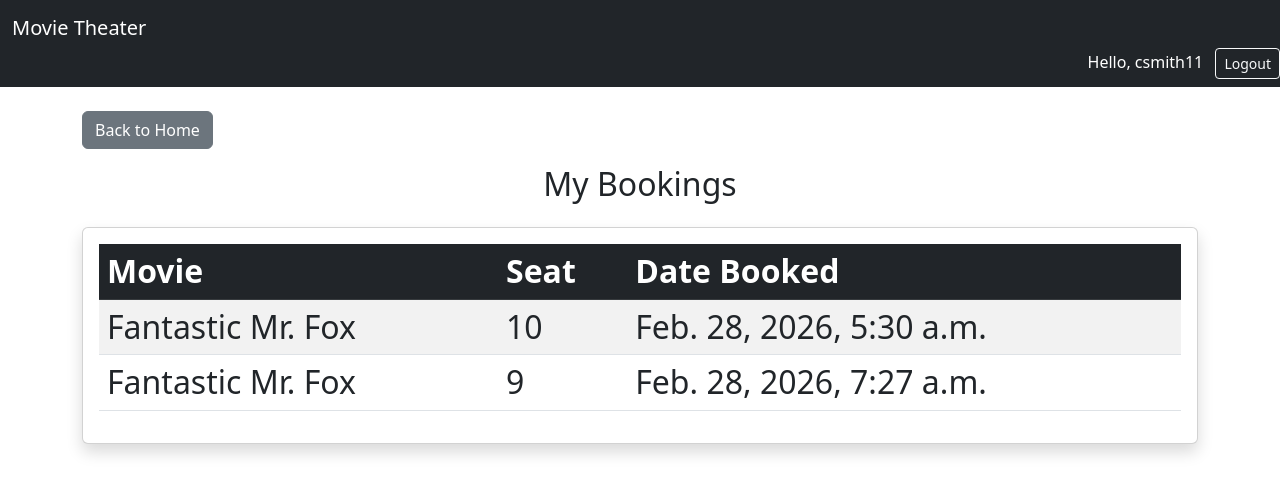
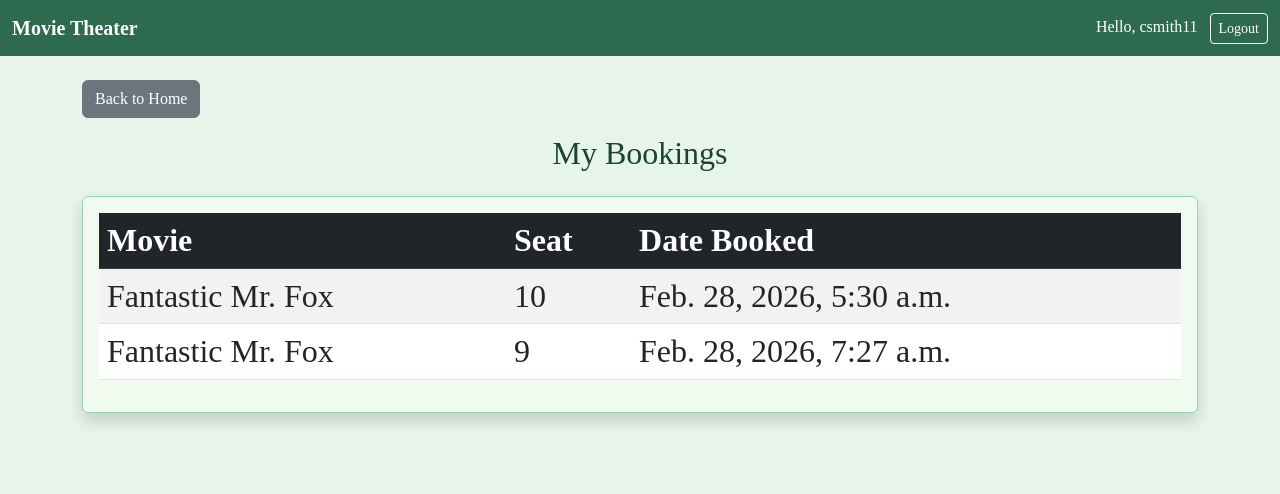
Before and after one commit to csmith0807/cs4300, a Django app: page /history/ in a window 1280 px wide. Shown: the top 494 px of the page. Run offline with Django 4.2, Linux system fonts and the light colour scheme; a user stored in the database is signed in; data comes from the database, SQL or seed files in the repository.

Commit message:
base html green theme

```diff
--- a/homework2/bookings/templates/bookings/base.html
+++ b/homework2/bookings/templates/bookings/base.html
@@ -1,25 +1,70 @@
 <!DOCTYPE html>
 <html>
     <head>
-    <style>
-        body {
-        background-color: #e6f4ea;   /* light green background */
-        color: #1b4332;              /* dark green text */
-        font-family: 'Times New Roman', Times, serif;
-    }
-    </style>
         <title>
             {% block title %}{% endblock %}
         </title>
+
         <link href="https://cdn.jsdelivr.net/npm/bootstrap@5.3.0/dist/css/bootstrap.min.css" rel="stylesheet">
+
+        <style>
+            body {
+                background-color: #e6f4ea;  /* light green background */
+                color: #1b4332;             /* dark green text */
+                font-family: 'Times New Roman', Times, serif;
+            }
+
+            /* Navbar */
+            .navbar {
+                background-color: #2d6a4f !important; /* medium green */
+            }
+
+            .navbar-brand {
+                color: #ffffff !important;
+                font-weight: bold;
+            }
+
+            /* Buttons */
+            .btn-primary {
+                background-color: #40916c;
+                border-color: #40916c;
+            }
+
+            .btn-primary:hover {
+                background-color: #2d6a4f;
+                border-color: #2d6a4f;
+            }
+
+            /* Outline buttons */
+            .btn-outline-light {
+                border-color: #ffffff;
+                color: #ffffff;
+            }
+
+            /* Cards */
+            .card {
+                background-color: #f1faee;
+                border: 1px solid #95d5b2;
+            }
+
+            /* Links */
+            a {
+                color: #2d6a4f;
+            }
+
+            a:hover {
+                color: #1b4332;
+            }
+        </style>
     </head>
+
 
 <body>
 
-<nav class="navbar navbar-dark bg-dark">
+    <nav class="navbar navbar-expand-lg">
         <div class="container-fluid">
-        <a class="navbar-brand" href="#">Movie Theater</a>
-    </div>
+            <a class="navbar-brand" href="/">Movie Theater</a>
+
             <div class="ms-auto">
                 {% if user.is_authenticated %}
                     <span class="text-white me-2">
@@ -35,6 +80,7 @@
                     </a>
                 {% endif %}
             </div>
+        </div>
     </nav>
 
 <div class="container mt-4">
```
Lines whose indentation alone changed are shown as unchanged.
